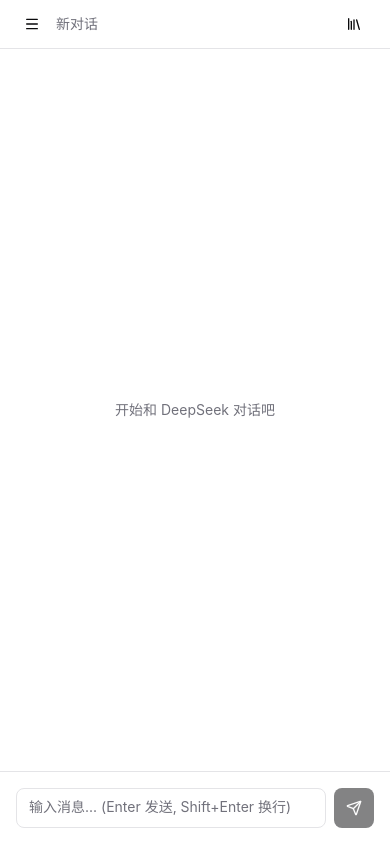
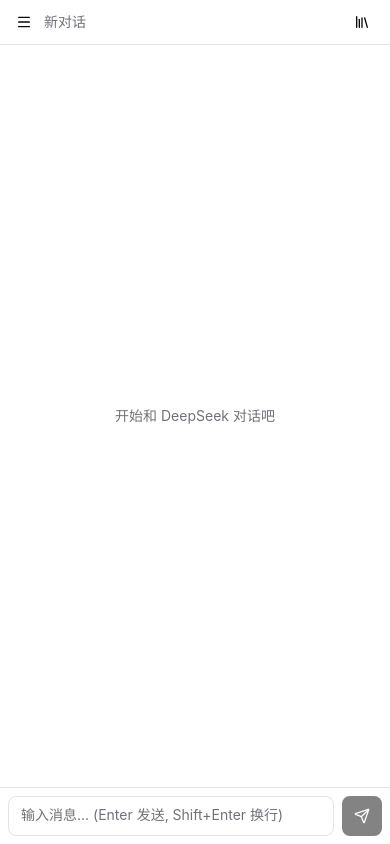
Before and after one commit to JulianChu00/deepseek-chat-next, a Next.js app: page / in a window 390 px wide. Built offline with nearby package versions, Linux system fonts and the light colour scheme.

Commit message:
fix: mobile responsive padding for topbar, messages, input area

```diff
--- a/src/components/ChatMain.tsx
+++ b/src/components/ChatMain.tsx
@@ -92,7 +92,7 @@
   return (
     <div className="flex flex-1 flex-col min-w-0">
       {/* Top bar */}
-      <div className="flex items-center gap-2 border-b px-4 py-2">
+      <div className="flex items-center gap-1 border-b px-2 py-1.5 sm:px-4 sm:py-2">
         <Button variant="ghost" size="icon" className="h-8 w-8 md:hidden" onClick={onToggleSidebar}>
           <Menu className="h-4 w-4" />
         </Button>
@@ -151,7 +151,7 @@
             <p className="text-sm text-muted-foreground">开始和 DeepSeek 对话吧</p>
           </div>
         ) : (
-          <div className="mx-auto max-w-3xl px-4">
+          <div className="mx-auto max-w-3xl px-2 sm:px-4">
             {activeSession.messages.map((msg) => (
               <ChatMessageComponent key={msg.id} message={msg} />
             ))}
@@ -160,7 +160,7 @@
       </div>
 
       {/* Input */}
-      <div className="border-t p-4">
+      <div className="border-t p-2 sm:p-4">
         <div className="mx-auto flex max-w-3xl gap-2">
           <Textarea
             value={inputText}
```
